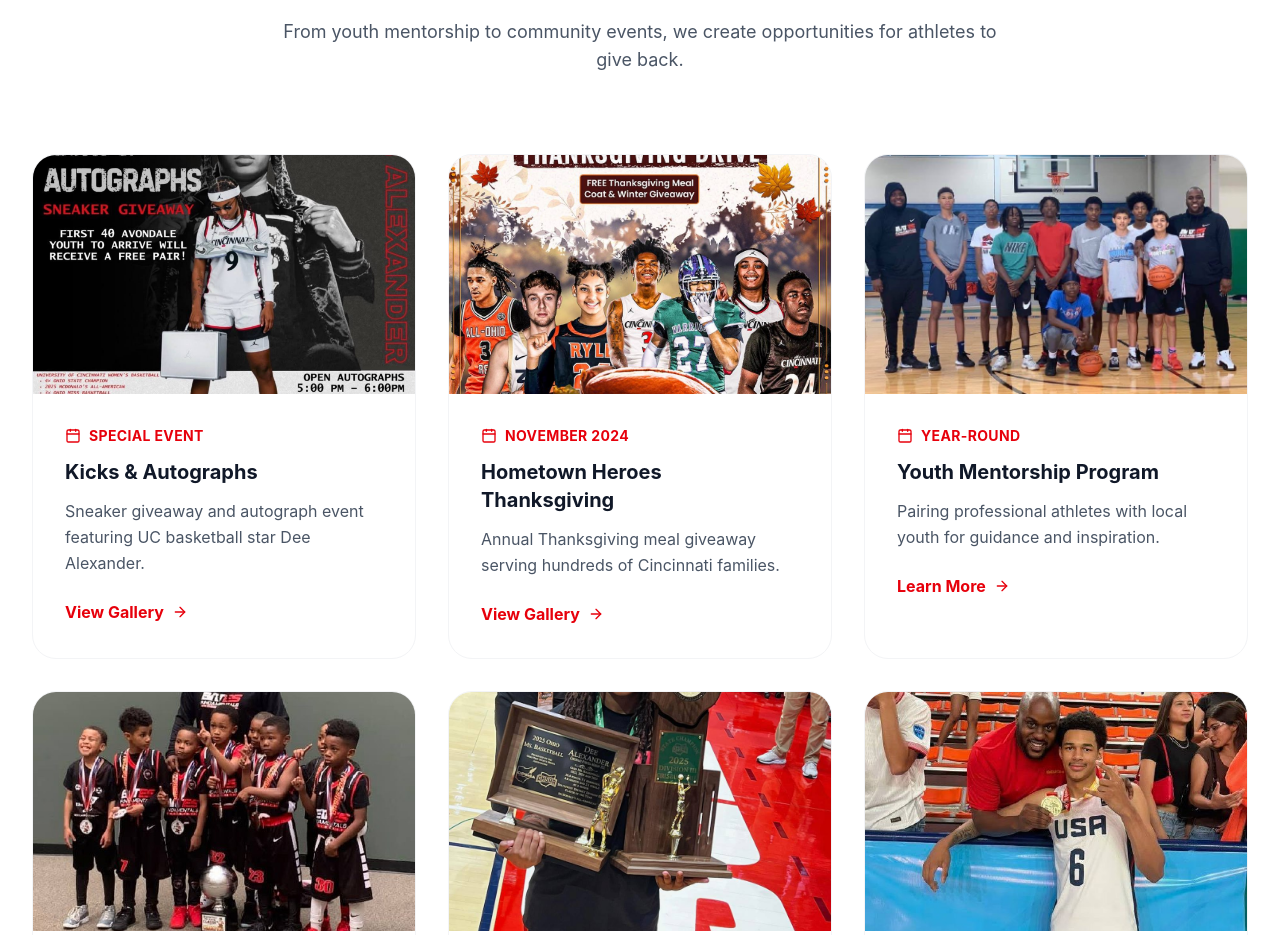
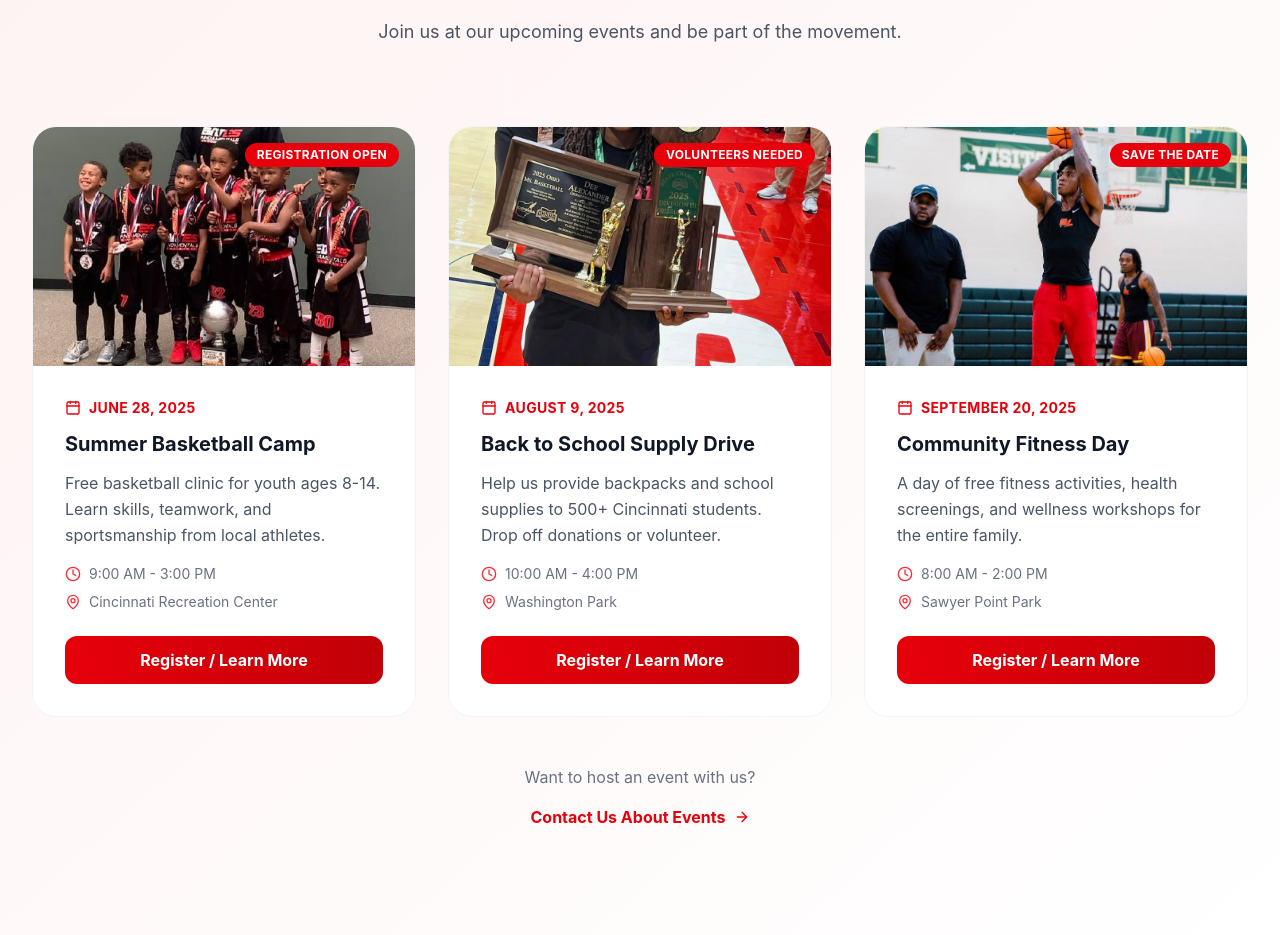
Before and after one commit to Kgarmon99/biggerthansports, a React (Vite) app: page / in a window 1280 px wide. Shown: the part 1865-2800 px from the top of the page. Built offline with nearby package versions, Linux system fonts and the light colour scheme.

Commit message:
Add Upcoming Events section with 3 events, registration links, and navigation

```diff
--- a/src/App.tsx
+++ b/src/App.tsx
@@ -1,5 +1,5 @@
 import { useState, useEffect } from 'react';
-import { Heart, Users, Calendar, MapPin, Mail, Phone, ArrowRight, Star, Trophy, HandHeart, X } from 'lucide-react';
+import { Heart, Users, Calendar, MapPin, Mail, Phone, ArrowRight, Star, Trophy, HandHeart, X, Clock } from 'lucide-react';
 
 function App() {
   const [isMenuOpen, setIsMenuOpen] = useState(false);
@@ -64,7 +64,7 @@ function App() {
             </div>
 
             <div className="hidden md:flex items-center gap-1">
-              {['Mission', 'Programs', 'Impact', 'Contact'].map((item) => (
+              {['Mission', 'Events', 'Programs', 'Impact', 'Contact'].map((item) => (
                 <button
                   key={item}
                   onClick={() => scrollToSection(item.toLowerCase())}
@@ -96,7 +96,7 @@ function App() {
         {isMenuOpen && (
           <div className="md:hidden bg-white/95 backdrop-blur-lg shadow-2xl border-t border-gray-100">
             <div className="px-6 py-6 space-y-2">
-              {['Mission', 'Programs', 'Impact', 'Contact'].map((item) => (
+              {['Mission', 'Events', 'Programs', 'Impact', 'Contact'].map((item) => (
                 <button
                   key={item}
                   onClick={() => scrollToSection(item.toLowerCase())}
@@ -237,6 +237,102 @@ function App() {
                 </div>
               </div>
             </div>
+          </div>
+        </div>
+      </section>
+
+      {/* Upcoming Events Section */}
+      <section id="events" className="py-16 md:py-28 bg-gradient-to-br from-red-50 to-white">
+        <div className="max-w-7xl mx-auto px-4 sm:px-6 lg:px-8">
+          <div className="text-center max-w-3xl mx-auto mb-12 md:mb-20">
+            <span className="inline-block text-red-600 font-bold uppercase tracking-widest text-sm mb-4">Mark Your Calendar</span>
+            <h2 className="text-3xl md:text-4xl lg:text-5xl font-extrabold text-gray-900 mb-4 md:mb-6">
+              Upcoming Events
+            </h2>
+            <p className="text-base md:text-lg text-gray-600 px-4">
+              Join us at our upcoming events and be part of the movement.
+            </p>
+          </div>
+
+          <div className="grid grid-cols-1 md:grid-cols-2 lg:grid-cols-3 gap-6 md:gap-8">
+            {[
+              {
+                title: 'Summer Basketball Camp',
+                desc: 'Free basketball clinic for youth ages 8-14. Learn skills, teamwork, and sportsmanship from local athletes.',
+                date: 'June 28, 2025',
+                time: '9:00 AM - 3:00 PM',
+                location: 'Cincinnati Recreation Center',
+                image: '/biggerthansports/assets/team-trophy.jpg',
+                status: 'Registration Open'
+              },
+              {
+                title: 'Back to School Supply Drive',
+                desc: 'Help us provide backpacks and school supplies to 500+ Cincinnati students. Drop off donations or volunteer.',
+                date: 'August 9, 2025',
+                time: '10:00 AM - 4:00 PM',
+                location: 'Washington Park',
+                image: '/biggerthansports/assets/ms-basketball.jpg',
+                status: 'Volunteers Needed'
+              },
+              {
+                title: 'Community Fitness Day',
+                desc: 'A day of free fitness activities, health screenings, and wellness workshops for the entire family.',
+                date: 'September 20, 2025',
+                time: '8:00 AM - 2:00 PM',
+                location: 'Sawyer Point Park',
+                image: '/biggerthansports/assets/training.jpg',
+                status: 'Save the Date'
+              },
+            ].map((event, i) => (
+              <div key={i} className="group bg-white rounded-3xl overflow-hidden border border-gray-100 hover:border-red-200 hover:shadow-2xl transition-all duration-500 hover:-translate-y-2 flex flex-col">
+                <div className="aspect-[16/10] overflow-hidden relative">
+                  <img
+                    src={event.image}
+                    alt={event.title}
+                    className="w-full h-full object-cover group-hover:scale-110 transition-transform duration-700"
+                  />
+                  <div className="absolute top-4 right-4 bg-red-600 text-white px-3 py-1 rounded-full text-xs font-bold uppercase tracking-wide">
+                    {event.status}
+                  </div>
+                </div>
+                <div className="p-6 md:p-8 flex flex-col flex-grow">
+                  <div className="flex items-center gap-2 text-red-600 text-sm font-bold uppercase tracking-wide mb-3">
+                    <Calendar className="w-4 h-4" />
+                    {event.date}
+                  </div>
+                  <h3 className="text-xl font-bold text-gray-900 mb-3 group-hover:text-red-600 transition-colors">{event.title}</h3>
+                  <p className="text-gray-600 mb-4 leading-relaxed flex-grow">{event.desc}</p>
+
+                  <div className="space-y-2 mb-6 text-sm text-gray-500">
+                    <div className="flex items-center gap-2">
+                      <Clock className="w-4 h-4 text-red-500" />
+                      {event.time}
+                    </div>
+                    <div className="flex items-center gap-2">
+                      <MapPin className="w-4 h-4 text-red-500" />
+                      {event.location}
+                    </div>
+                  </div>
+
+                  <a
+                    href={`mailto:tremainedees@biggerthansportsnonprofit.com?subject=Registration: ${encodeURIComponent(event.title)}`}
+                    className="block w-full bg-gradient-to-r from-red-600 to-red-700 hover:from-red-700 hover:to-red-800 text-white py-3 rounded-xl font-bold text-center transition-all hover:scale-[1.02]"
+                  >
+                    Register / Learn More
+                  </a>
+                </div>
+              </div>
+            ))}
+          </div>
+
+          <div className="mt-12 text-center">
+            <p className="text-gray-500 mb-4">Want to host an event with us?</p>
+            <a
+              href="mailto:tremainedees@biggerthansportsnonprofit.com?subject=Event Partnership Inquiry"
+              className="inline-flex items-center gap-2 text-red-600 font-bold hover:gap-3 transition-all"
+            >
+              Contact Us About Events <ArrowRight className="w-4 h-4" />
+            </a>
           </div>
         </div>
       </section>
```
